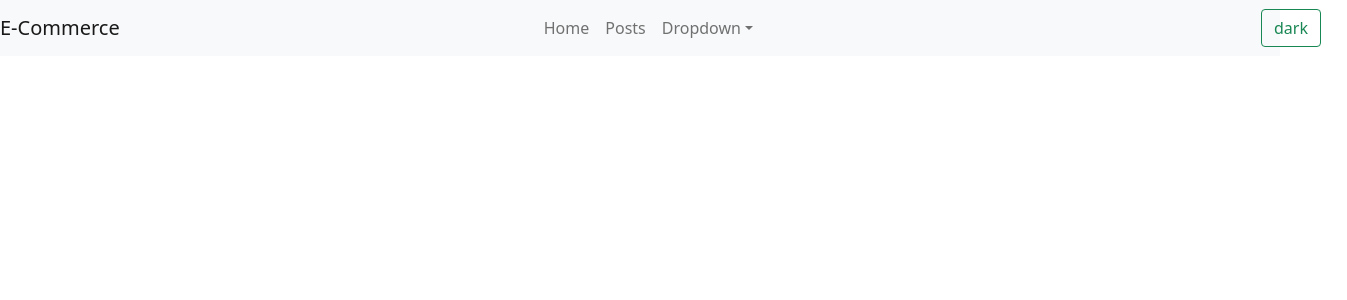
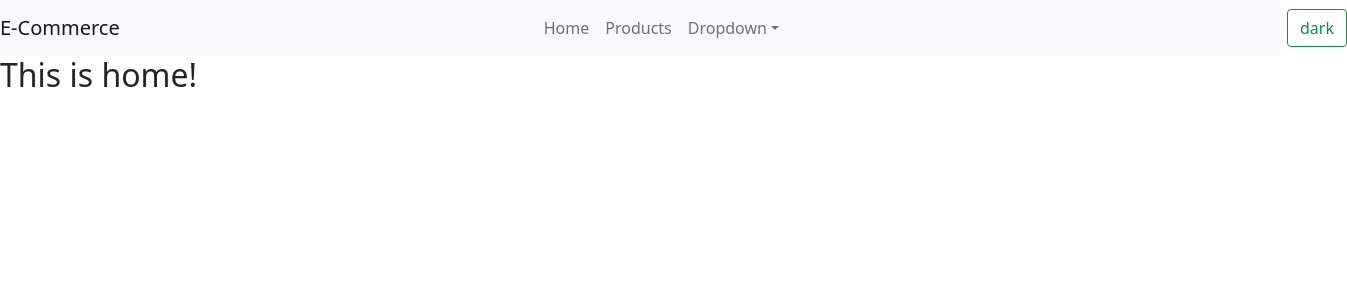
Before and after one commit to KrityaShah/E-commerce, a React (Vite) app: page /home in a window 1280 px wide. Shown: the top 300 px of the page, 1347 px wide, since content can reach past the window. Built offline with nearby package versions, Linux system fonts and the light colour scheme; no server answers; the HTML template or start-up script is replaced by a standard one.

Commit message:
Created Home component
Installed router router aswell

```diff
--- a/package.json
+++ b/package.json
@@ -11,7 +11,8 @@
   },
   "dependencies": {
     "react": "^18.3.1",
-    "react-dom": "^18.3.1"
+    "react-dom": "^18.3.1",
+    "react-router-dom": "^6.26.1"
   },
   "devDependencies": {
     "@eslint/js": "^9.9.0",
--- a/src/App.jsx
+++ b/src/App.jsx
@@ -1,7 +1,7 @@
 import { useState } from 'react'
 import Navbar from "./components/Navbar"
 import Products from './components/Products'
-
+import Home from './components/Home'
 
 
 function App() {
@@ -23,6 +23,7 @@ function App() {
     <>
       <Navbar mode={mode} text={text} toggleMode={toggleMode}/>
       <Products/>
+      <Home/>
     </>
   )
 }
--- /dev/null
+++ b/src/components/Home.jsx
@@ -0,0 +1,11 @@
+import React from 'react'
+
+const Home = () => {
+  return (
+    <div>
+        <h2>This is home!</h2>
+    </div>
+  )
+}
+
+export default Home
--- a/src/components/Navbar.jsx
+++ b/src/components/Navbar.jsx
@@ -1,5 +1,6 @@
 import React from 'react'
 import "./Navbar.css"
+
 
 const Navbar = (props) => {
   return (
@@ -15,7 +16,7 @@ const Navbar = (props) => {
         <a className="nav-link" href="#">Home</a>
       </li>
       <li className="nav-item">
-        <a className="nav-link" href="#">Posts</a>
+        <a className="nav-link" href="#">Products</a>
       </li>
       <li className="nav-item dropdown">
         <a className="nav-link dropdown-toggle" href="#" id="navbarDropdown" role="button" data-toggle="dropdown" aria-haspopup="true" aria-expanded="false">
```
Also changed, not shown: 1 other file (tests, documents, lock files or other folders).
